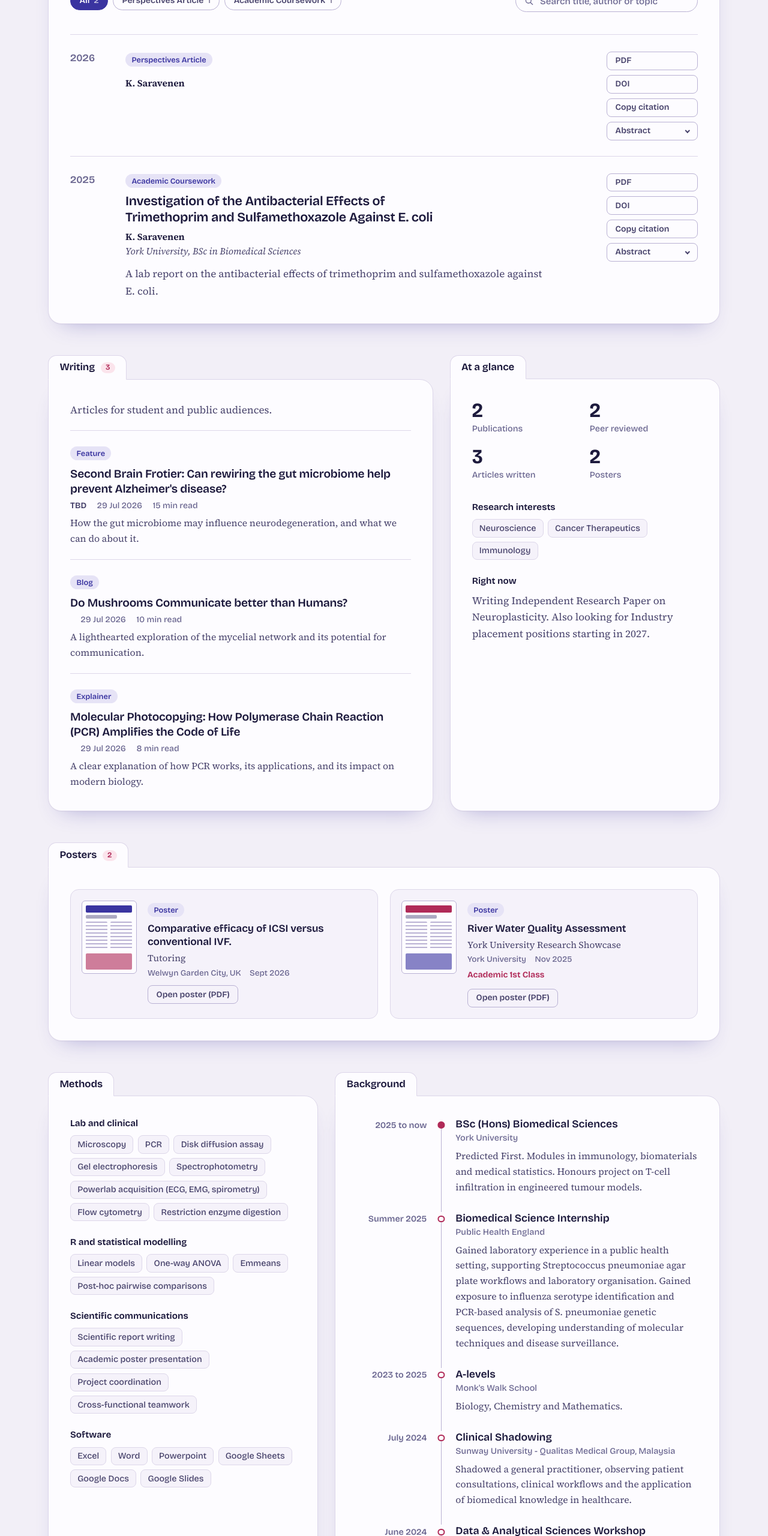
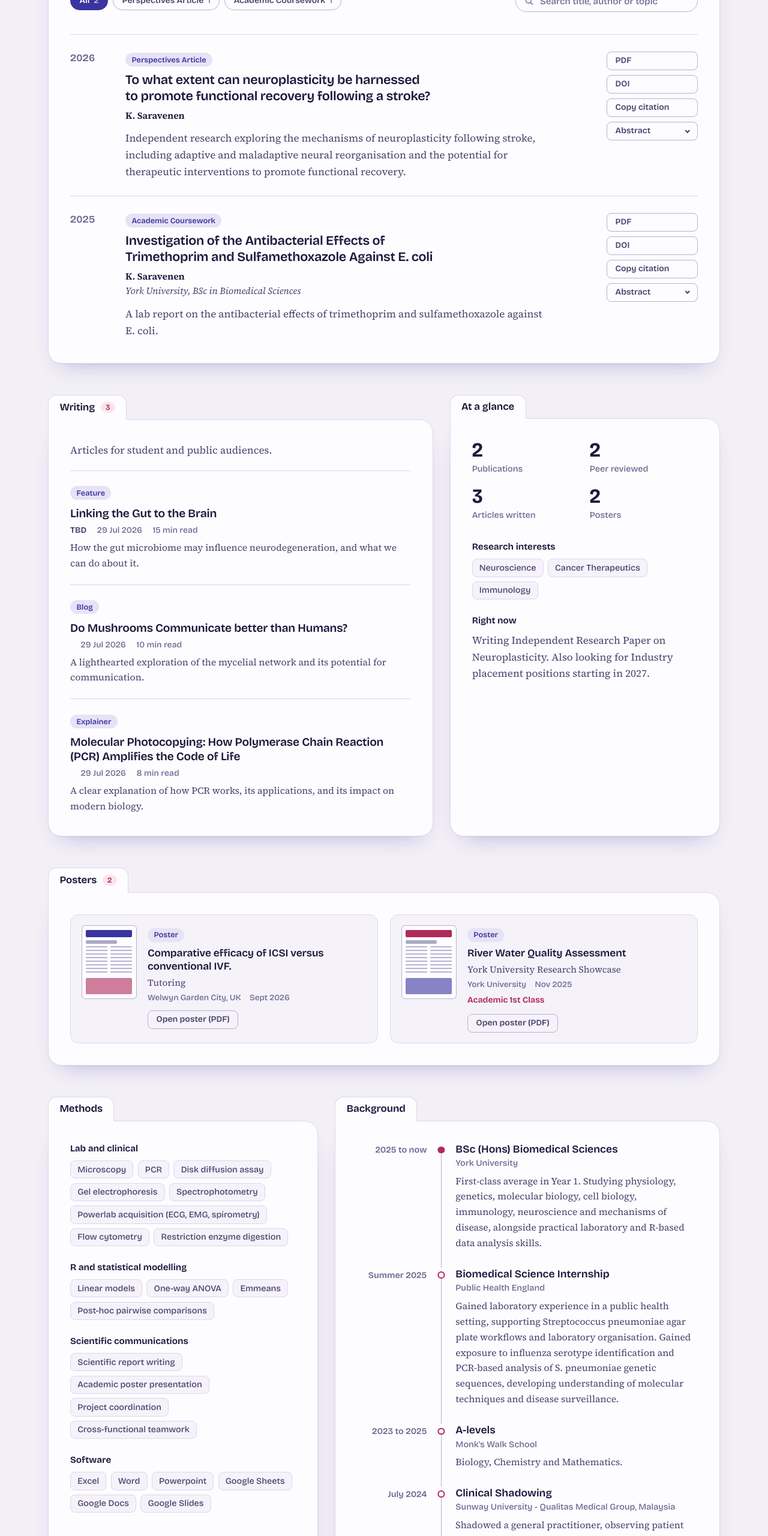
Before and after one commit to OPSugarrush/Kenisya-Portfolio-Prototype-2nd-ed, a plain HTML site: page index.html in a window 1280 px wide. Shown: the part 860-3420 px from the top of the page at 60% size. Drawn offline with nearby package versions, Linux system fonts and the light colour scheme.

Commit message:
update docs

```diff
--- a/index.html
+++ b/index.html
@@ -90,7 +90,7 @@
         </p>
         <div class="hero__actions">
           <a class="btn btn--primary" href="#research">Read my research</a>
-          <a class="btn btn--ghost" href="documents/cv.pdf" target="_blank" rel="noopener">Download CV (PDF)</a>
+          <a class="btn btn--ghost" href="documents/Saravenen_Kenisya_CV.pdf" target="_blank" rel="noopener">Download CV (PDF)</a>
         </div>
       </div>
 
@@ -246,7 +246,7 @@
               <div class="timeline__body">
                 <h3>BSc (Hons) Biomedical Sciences</h3>
                 <p class="timeline__where">York University</p>
-                <p>Predicted First. Modules in immunology, biomaterials and medical statistics. Honours project on T-cell infiltration in engineered tumour models.</p>
+                <p>First-class average in Year 1. Studying physiology, genetics, molecular biology, cell biology, immunology, neuroscience and mechanisms of disease, alongside practical laboratory and R-based data analysis skills.</p>
               </div>
             </li>
             <li>
@@ -307,10 +307,13 @@
           <img class="about__photo" src="images/profile-placeholder.svg" width="160" height="160" alt="Placeholder profile photo" />
           <div class="about__text">
             <p>
-              I'm a second-year Biomedical Sciences student who likes questions that sit between the bench and the clinic. My work so far looks at the antibacterial effects of Trimethoprim and Sulfamethoxazole against E. coli.
+              I'm a second-year BSc Biomedical Sciences student at the University of York with a First-class average in Year 1 and a strong interest in neuroscience, neuroplasticity and biomedical research.
             </p>
             <p>
-              Outside the lab I write about science for student audiences and tutor young Scientists with their studies.
+              My experience spans molecular biology, microbiology, physiology and data analysis, including PCR, microbial culture, disk diffusion assays, agarose gel electrophoresis and R-based statistical analysis.
+            </p>
+            <p>
+              Outside the lab, I enjoy writing about science, tutoring Biology, Chemistry and Mathematics, and developing my communication, teamwork and leadership skills through university activities.
             </p>
           </div>
         </div>
--- a/js/content.js
+++ b/js/content.js
@@ -8,15 +8,15 @@ window.PORTFOLIO = {
     {
       type: "Perspectives Article",
       year: 2026,
-      title: "",
+      title: "To what extent can neuroplasticity be harnessed to promote functional recovery following a stroke?",
       authors: ["K. Saravenen"],
       venue: "",
       details: "",
       doi: "",
-      pdf: "",
-      summary: "",
-      abstract: "",
-      tags: [""]
+      pdf: "TBD",
+      summary: "Independent research exploring the mechanisms of neuroplasticity following stroke, including adaptive and maladaptive neural reorganisation and the potential for therapeutic interventions to promote functional recovery.",
+      abstract: "Currently being written...",
+      tags: ["neuroplasticity", "stroke", "rehabilitation", "neuroscience"]
     },
     {
       type: "Academic Coursework",
@@ -35,7 +35,7 @@ window.PORTFOLIO = {
 
   articles: [
     {
-      title: "Second Brain Frotier: Can rewiring the gut microbiome help prevent Alzheimer's disease?",
+      title: "Linking the Gut to the Brain",
       outlet: "TBD",
       kind: "Feature",
       date: "2026-07-29",
@@ -80,7 +80,7 @@ window.PORTFOLIO = {
       location: "York University",
       date: "2025-11",
       award: "Academic 1st Class",
-      file: "documents/River_Water_Quality_Assessment.pdf"
+      file: "documents/River_Water_Quality_Poster.pdf"
     }
   ]
 };
```
Also changed, not shown: 14 other files.
